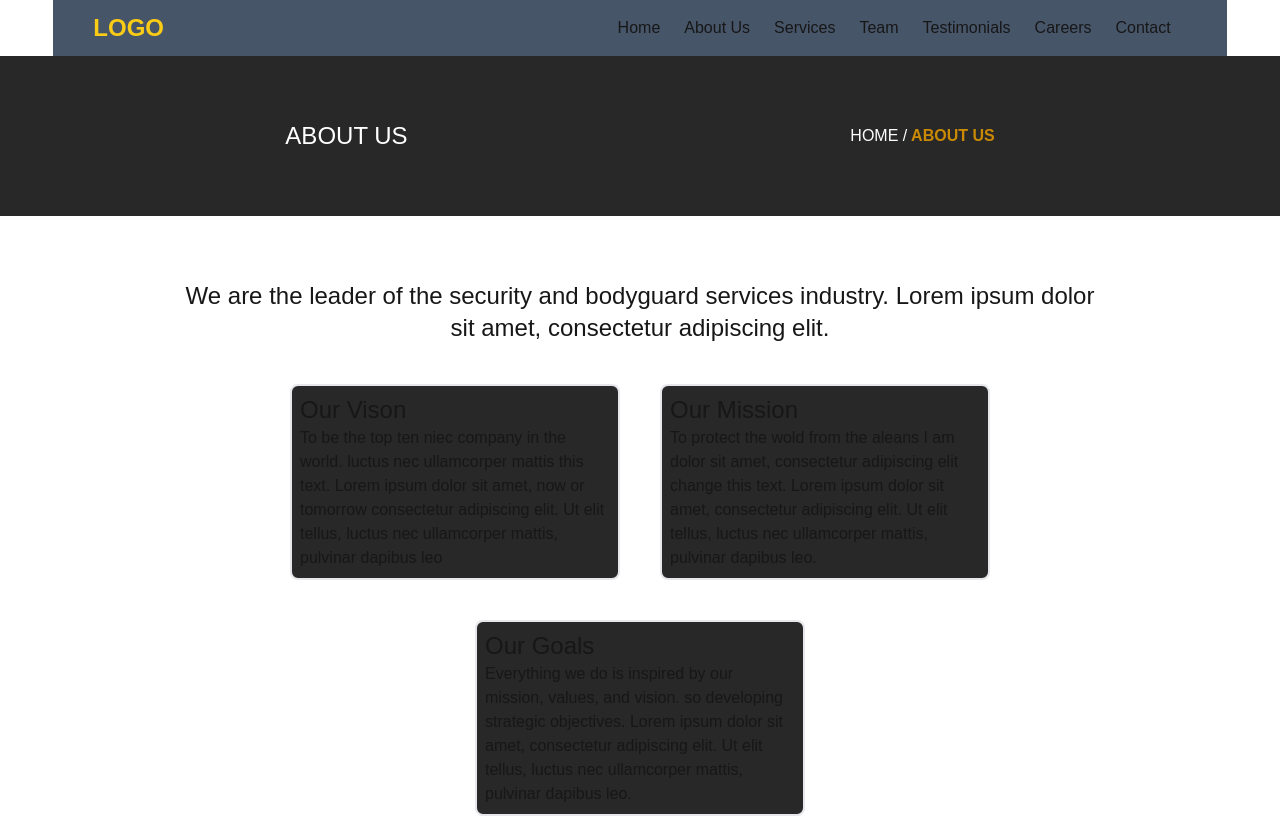
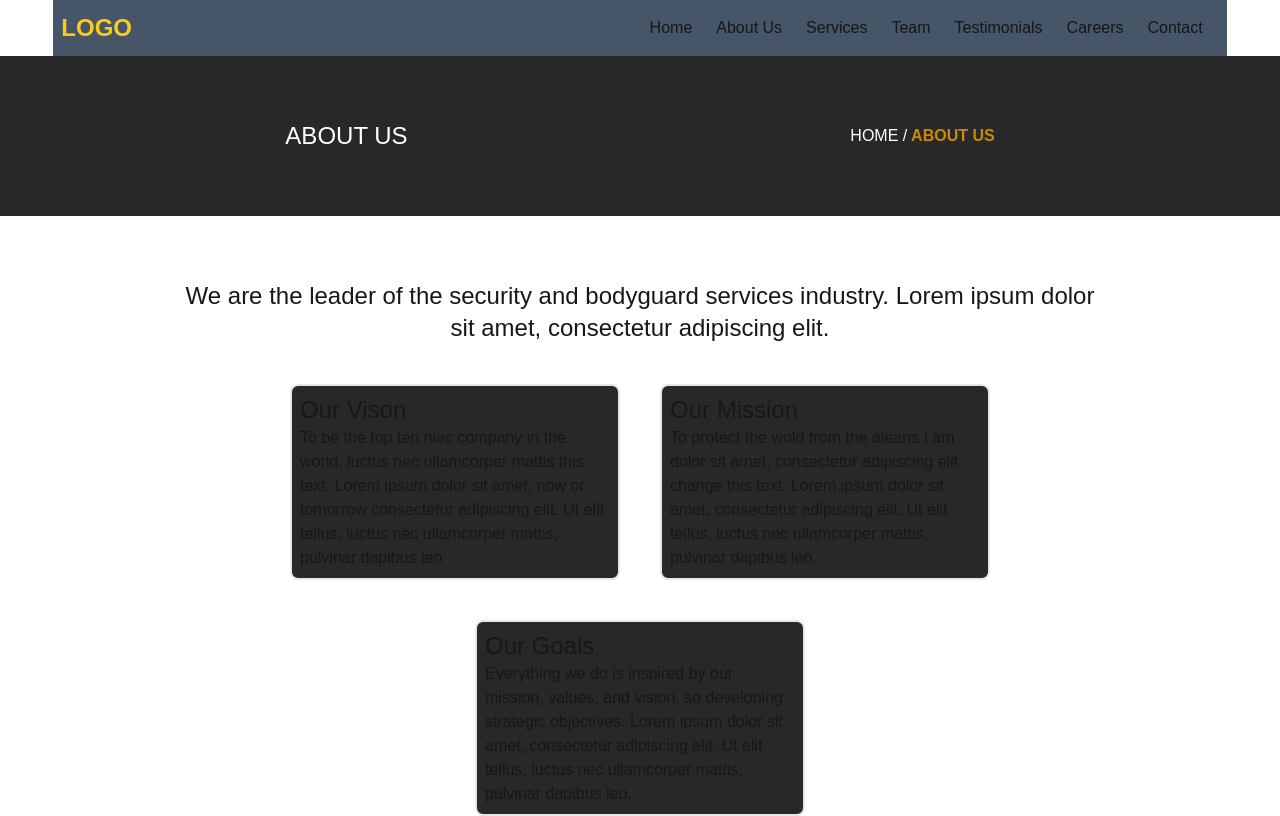
Before and after one commit to webdev-ashishk/Body-Guard, a Next.js app: page /about in a window 1280 px wide. Shown: the top 816 px of the page. Built offline with nearby package versions, Linux system fonts and the light colour scheme.

Commit message:
confetti added and header making absolute

```diff
--- a/package.json
+++ b/package.json
@@ -9,6 +9,7 @@
     "lint": "next lint"
   },
   "dependencies": {
+    "canvas-confetti": "^1.9.3",
     "next": "15.0.2",
     "react": "19.0.0-rc-02c0e824-20241028",
     "react-dom": "19.0.0-rc-02c0e824-20241028",
@@ -16,6 +17,7 @@
     "swiper": "^11.1.14"
   },
   "devDependencies": {
+    "@types/canvas-confetti": "^1.6.4",
     "@types/node": "^20",
     "@types/react": "^18",
     "@types/react-dom": "^18",
--- a/src/app/layout.tsx
+++ b/src/app/layout.tsx
@@ -30,8 +30,7 @@ export default function RootLayout({
       <body
         className={`${geistSans.variable} ${geistMono.variable} antialiased`}
       >
-        <Header />
-        {children}
+        <Header /> {children}
         <Footer />
       </body>
     </html>
--- a/src/components/Header.tsx
+++ b/src/components/Header.tsx
@@ -1,4 +1,5 @@
 'use client';
+import { fireConfetti } from '@/utils/Confetti';
 import Link from 'next/link';
 import { useState } from 'react';
 import { IoMdClose } from 'react-icons/io';
@@ -7,15 +8,17 @@ import HeaderMenuItems from './HeaderMenuItems';
 export default function Header() {
   const [openMenu, setOpenMenu] = useState(false);
 
+  // Function to trigger confetti animation
+
   return (
-    <div className="bg-slate-600 sticky top-0 header w-11/12 m-auto z-50">
+    <div className="bg-slate-600 top-0 header w-11/12 m-auto sticky z-50">
       <nav className="flex items-center justify-between" id="nav">
-        <h1 className="ml-10">
+        <h1 className="ml-2" onClick={() => fireConfetti()}>
           <Link href="/" className="font-bold text-2xl text-yellow-400">
             LOGO
           </Link>
         </h1>
-        <div className="flex items-center mr-10">
+        <div className="flex items-center mr-2">
           <HeaderMenuItems />
           <ul
             id="menuButton"
@@ -30,7 +33,7 @@ export default function Header() {
         </div>
       </nav>
       {openMenu ? (
-        <div className="h-52">
+        <div className="h-52 absolute z-50 bg-gray-500 w-full top-12">
           <ul className="flex flex-col justify-center items-center ">
             <li onClick={() => setOpenMenu(!openMenu)}>
               <Link href="/" className="focus:text-yellow-600 focus:font-bold">
--- a/src/components/swipper.tsx
+++ b/src/components/swipper.tsx
@@ -14,7 +14,7 @@ import { Autoplay, Pagination } from 'swiper/modules';
 
 export default function App() {
   return (
-    <div className="z-10">
+    <div className="relative z-">
       <Swiper
         spaceBetween={30}
         centeredSlides={true}
--- /dev/null
+++ b/src/utils/Confetti.ts
@@ -0,0 +1,9 @@
+import confetti from 'canvas-confetti';
+
+export const fireConfetti = () => {
+  confetti({
+    particleCount: 100,
+    spread: 70,
+    origin: { y: 0.6 },
+  });
+};
```
Also changed, not shown: 1 other file (tests, documents, lock files or other folders).
